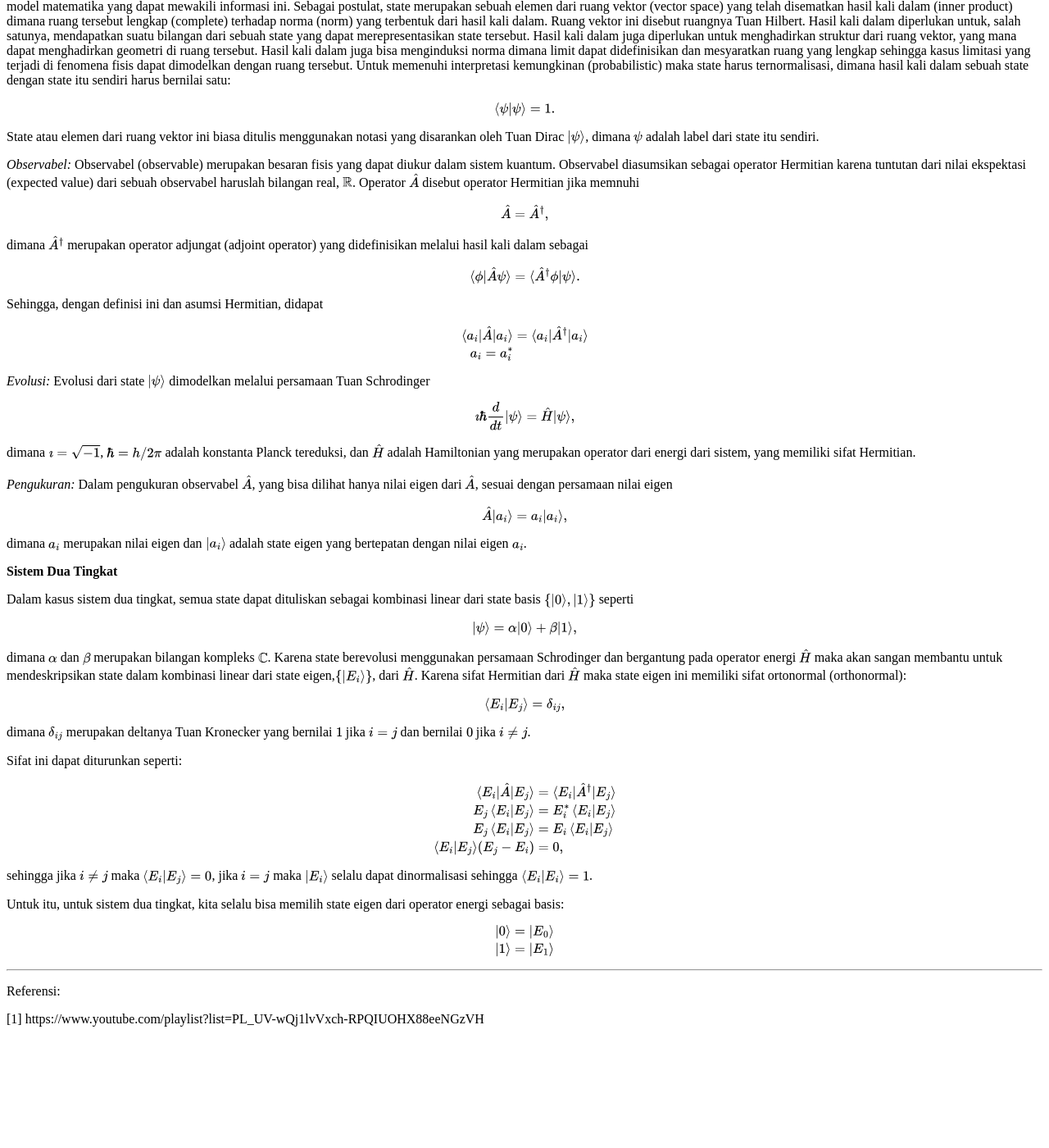
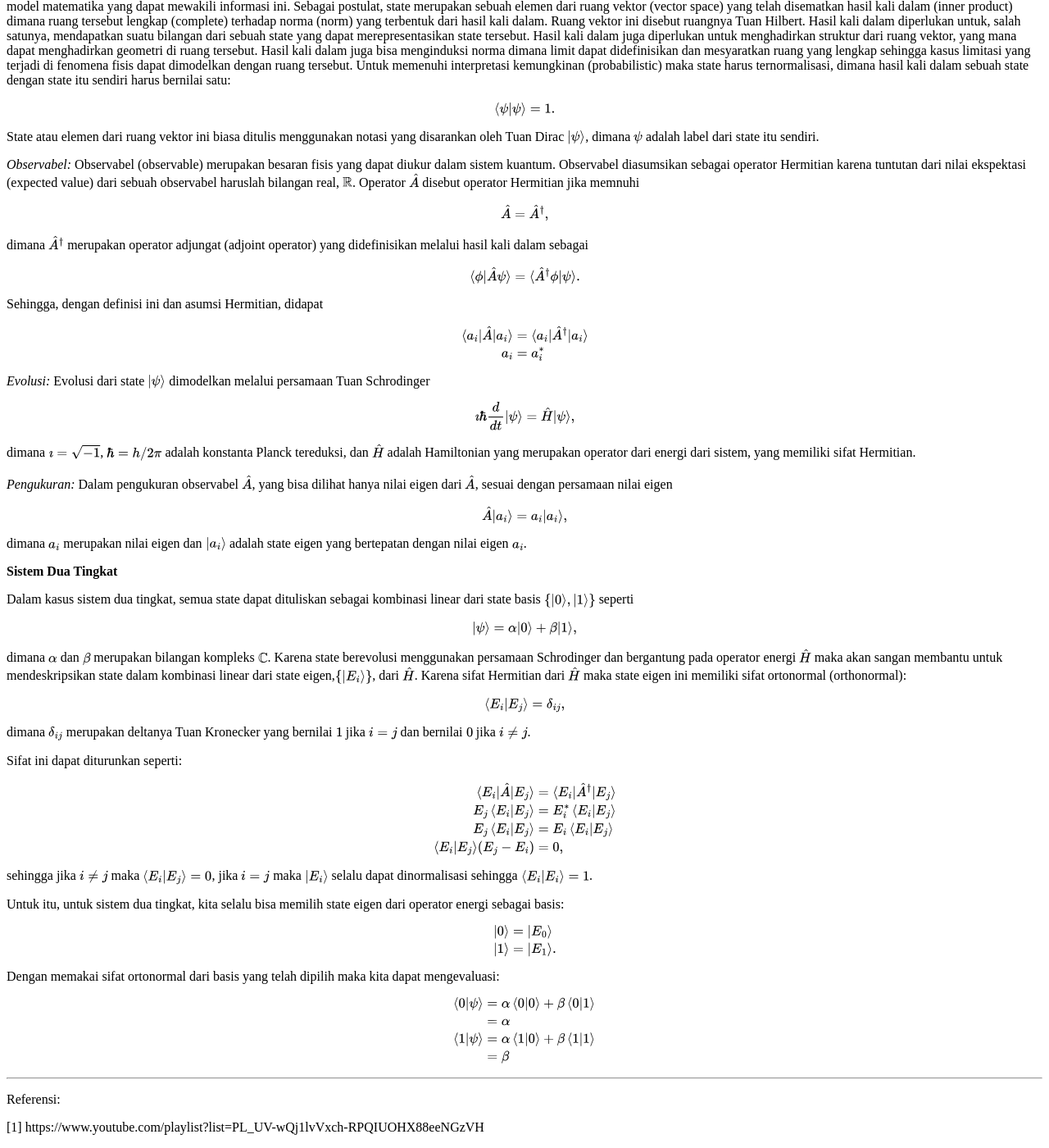
Before and after one commit to dangausuluah/dangausuluah.github.io, a Jekyll site: the page built from _posts/2025-08-26-SDT.md, in a window 1280 px wide and 1400 px high, scrolled down 697 px. Shown: the whole window at 82% size. Built offline with Jekyll 4.4.1, drawn with Linux system fonts in a browser that asks for light colours; nearby versions of some CDN libraries; our own code applies the rules of GitHub Pages for plain Markdown files; a script that is not in the unit is left out; comment, search, counter and statistics services are not loaded; before the commit the page ends 1965 px from its top, so only the background shows below that.

Commit message:
Update 2025-08-26-SDT.md

```diff
--- a/_posts/2025-08-26-SDT.md
+++ b/_posts/2025-08-26-SDT.md
@@ -41,7 +41,7 @@ Sehingga, dengan definisi ini dan asumsi Hermitian, didapat
 $$
 \begin{align*}
 \bra{a_i} \hat{A} \ket{a_i} &= \bra{a_i} \hat{A}^\dagger \ket{a_i}\\
-a_i = a_i^*
+a_i &= a_i^*
 \end{align*}
 $$
 
@@ -95,7 +95,18 @@ Untuk itu, untuk sistem dua tingkat, kita selalu bisa memilih state eigen dari o
 $$
 \begin{align*}
 \ket{0} &= \ket{E_0} \\
-\ket{1} &= \ket{E_1}
+\ket{1} &= \ket{E_1}.
+\end{align*}
+$$
+
+Dengan memakai sifat ortonormal dari basis yang telah dipilih maka kita dapat mengevaluasi:
+
+$$
+\begin{align*}
+\braket{0|\psi} &= \alpha \braket{0|0} + \beta \braket{0|1}\\
+&= \alpha \\
+\braket{1|\psi} &= \alpha \braket{1|0} + \beta \braket{1|1}\\
+&= \beta \\
 \end{align*}
 $$
 
```
